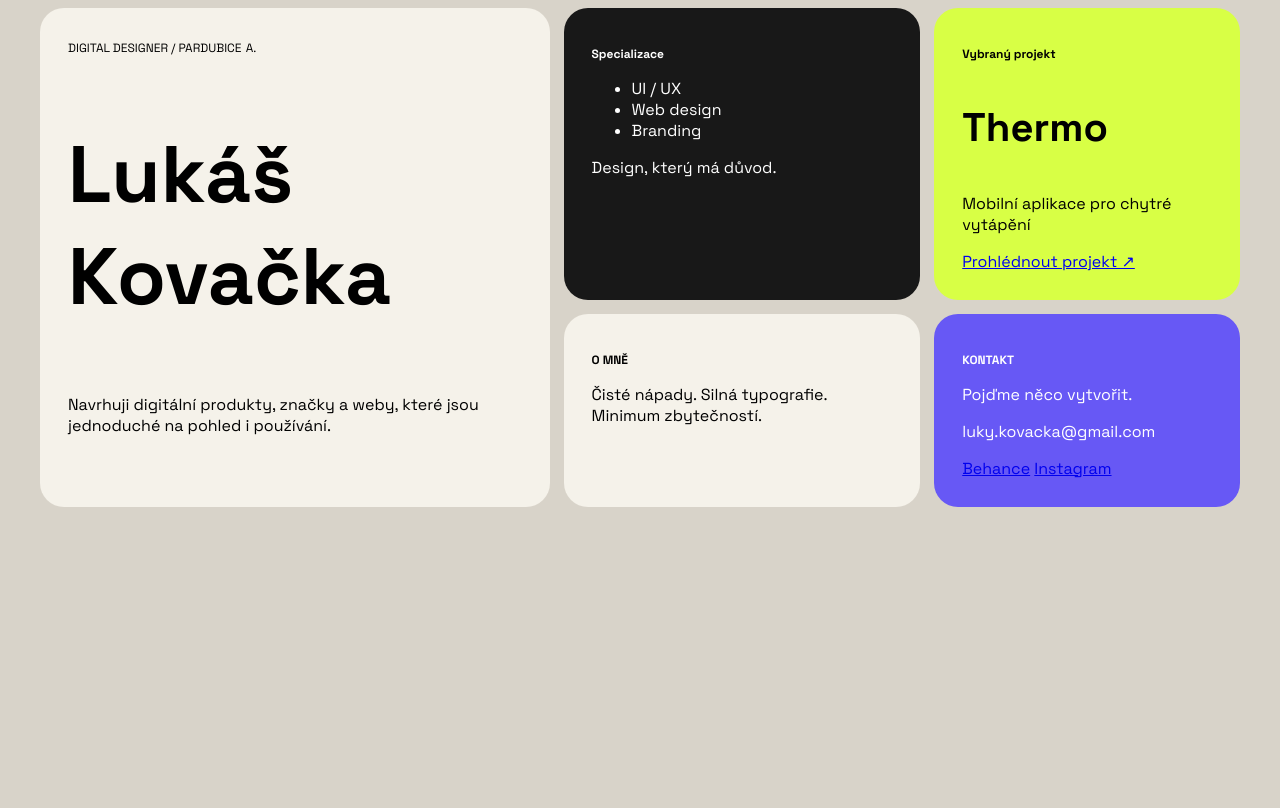
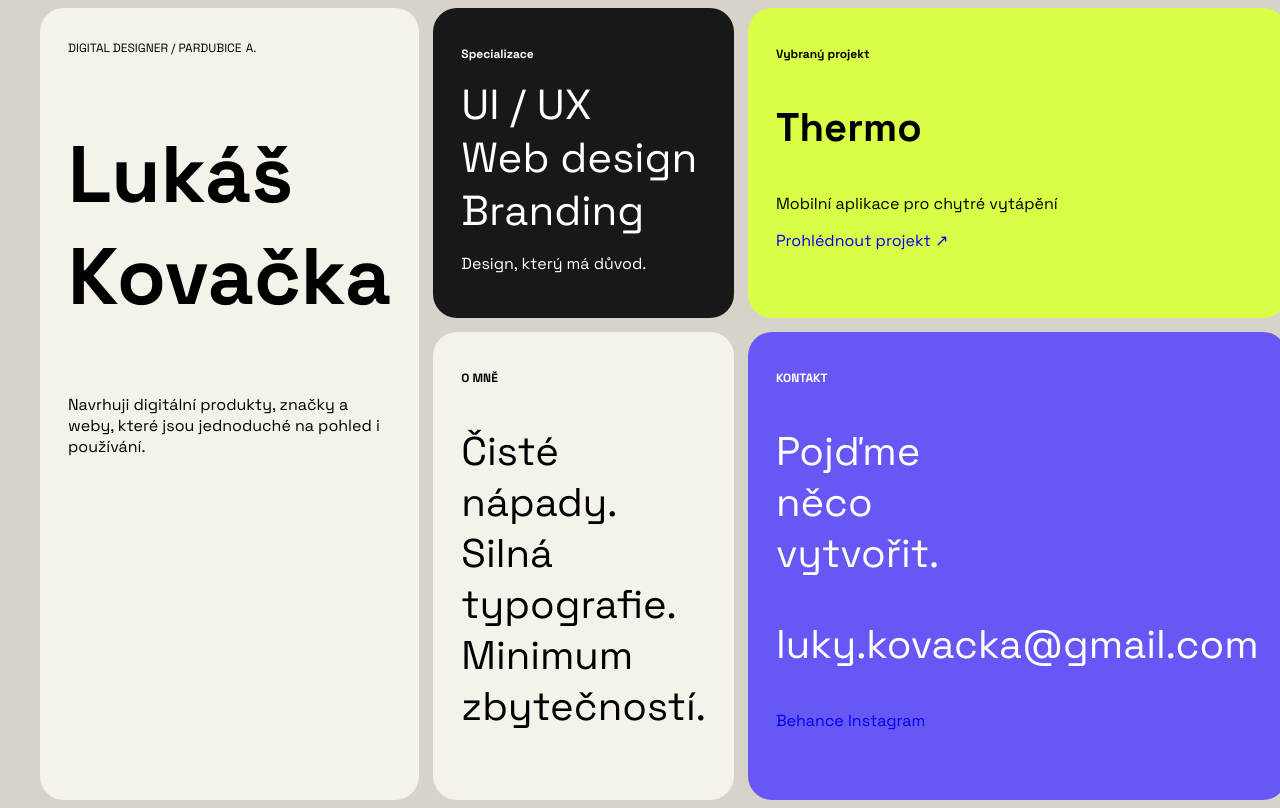
Before and after one commit to Hamst3qicek/evizitka, a plain HTML site: page index.html in a window 1280 px wide. Drawn offline with Linux system fonts and the light colour scheme.

Commit message:
konec hodiny

```diff
--- a/index.html
+++ b/index.html
@@ -36,8 +36,9 @@
         </section>
         <section class="kontakt">
             <h2>KONTAKT</h2>
-            <p>Pojďme něco vytvořit.</p>
-            <p>luky.kovacka@gmail.com</p>
+            <p>Pojďme <br>
+                něco <br>vytvořit.</p>
+            <p class="email">luky.kovacka@gmail.com</p>
             <a href="#">Behance</a>
             <a href="#">Instagram</a>
         </section>
--- a/styles.css
+++ b/styles.css
@@ -54,3 +54,23 @@ h2 {
 span {
     font-size: 12px;
 }
+li {
+    font-size: 42px;
+}
+ul {
+    list-style: none;
+    padding: 0;
+}
+.popis p {
+    font-size: 40px;
+}
+.kontakt p {
+    font-size: 40px;
+}
+a {
+    text-decoration: none;
+    font-size: 16px;
+}
+.email {
+    font-size: 16px;
+}
```
